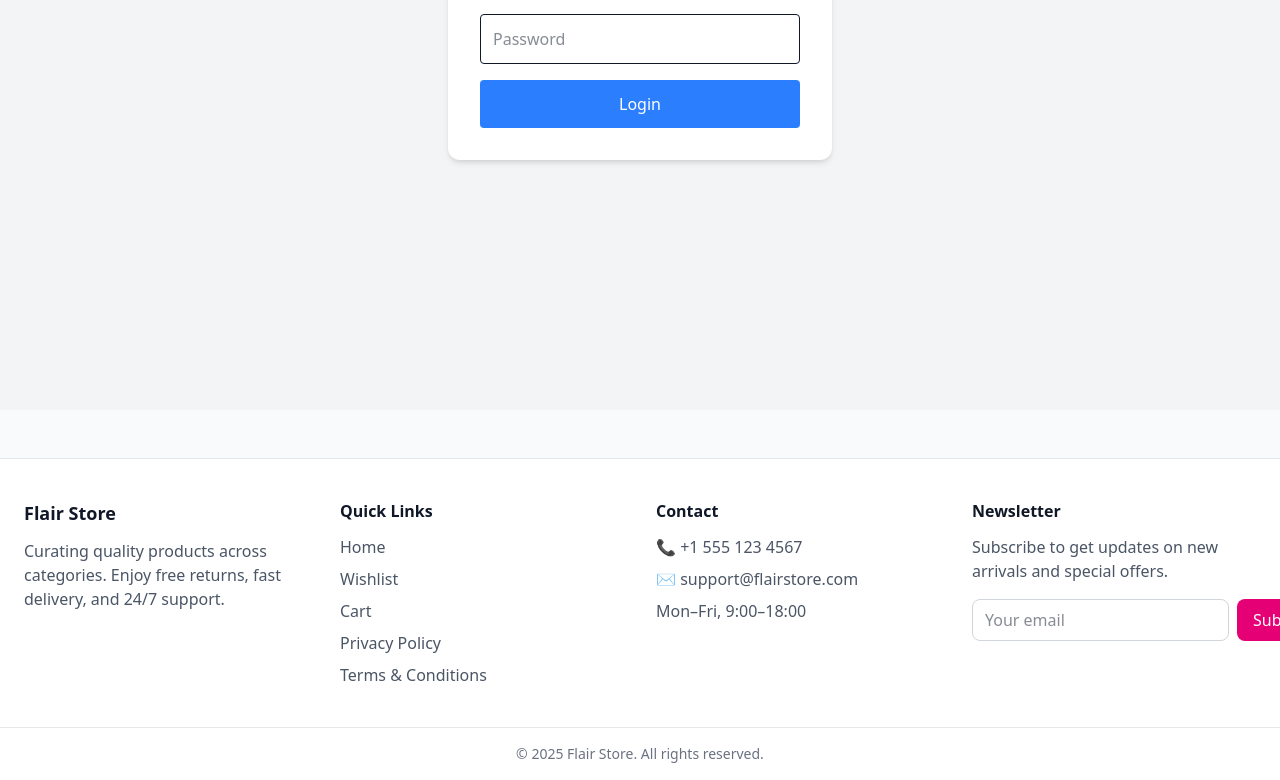
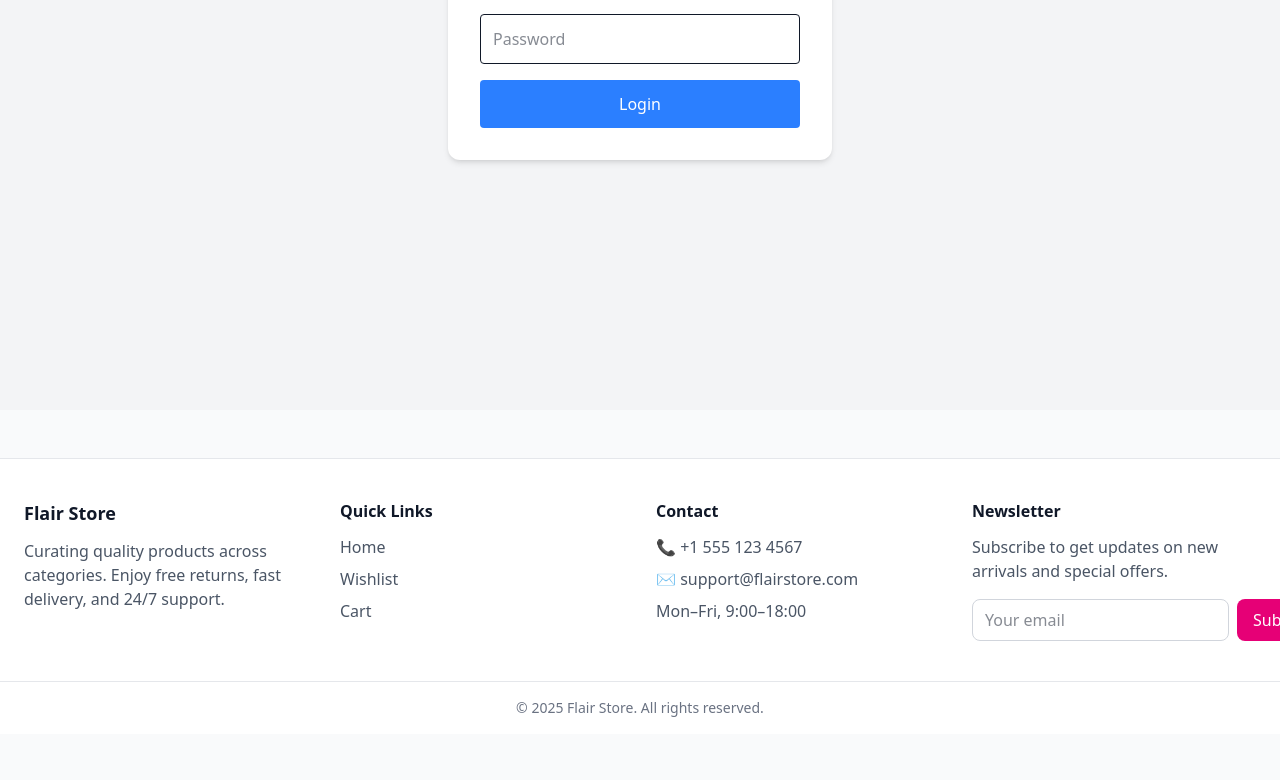
Before and after one commit to Hatsunmikk/Flair-Store, a React (Vite) app: page /login in a window 1280 px wide. Shown: the part 455-1235 px from the top of the page. After the commit the page ends 1189 px from the top, so only its background shows below. Built offline with nearby package versions, Linux system fonts and the light colour scheme.

Commit message:
Fixed quicklinks in the footer

```diff
--- a/src/components/Footer.jsx
+++ b/src/components/Footer.jsx
@@ -4,9 +4,11 @@ import { useDispatch } from "react-redux";
 import { addNotification } from "../redux/notificationSlice";
 import { toast } from "react-toastify";
 
+
 export default function Footer() {
   const dispatch = useDispatch();
   const [email, setEmail] = useState("");
+
 
   const handleSubscribe = (e) => {
     e.preventDefault();
@@ -42,10 +44,11 @@ export default function Footer() {
             <li><Link to="/" className="hover:text-pink-600">Home</Link></li>
             <li><Link to="/wishlist" className="hover:text-pink-600">Wishlist</Link></li>
             <li><Link to="/cart" className="hover:text-pink-600">Cart</Link></li>
-            <li><a href="/privacy-policy" className="hover:text-pink-600">Privacy Policy</a></li>
-            <li><a href="/terms" className="hover:text-pink-600">Terms & Conditions</a></li>
+
           </ul>
         </div>
+
+
 
         {/* Contact */}
         <div>
```
